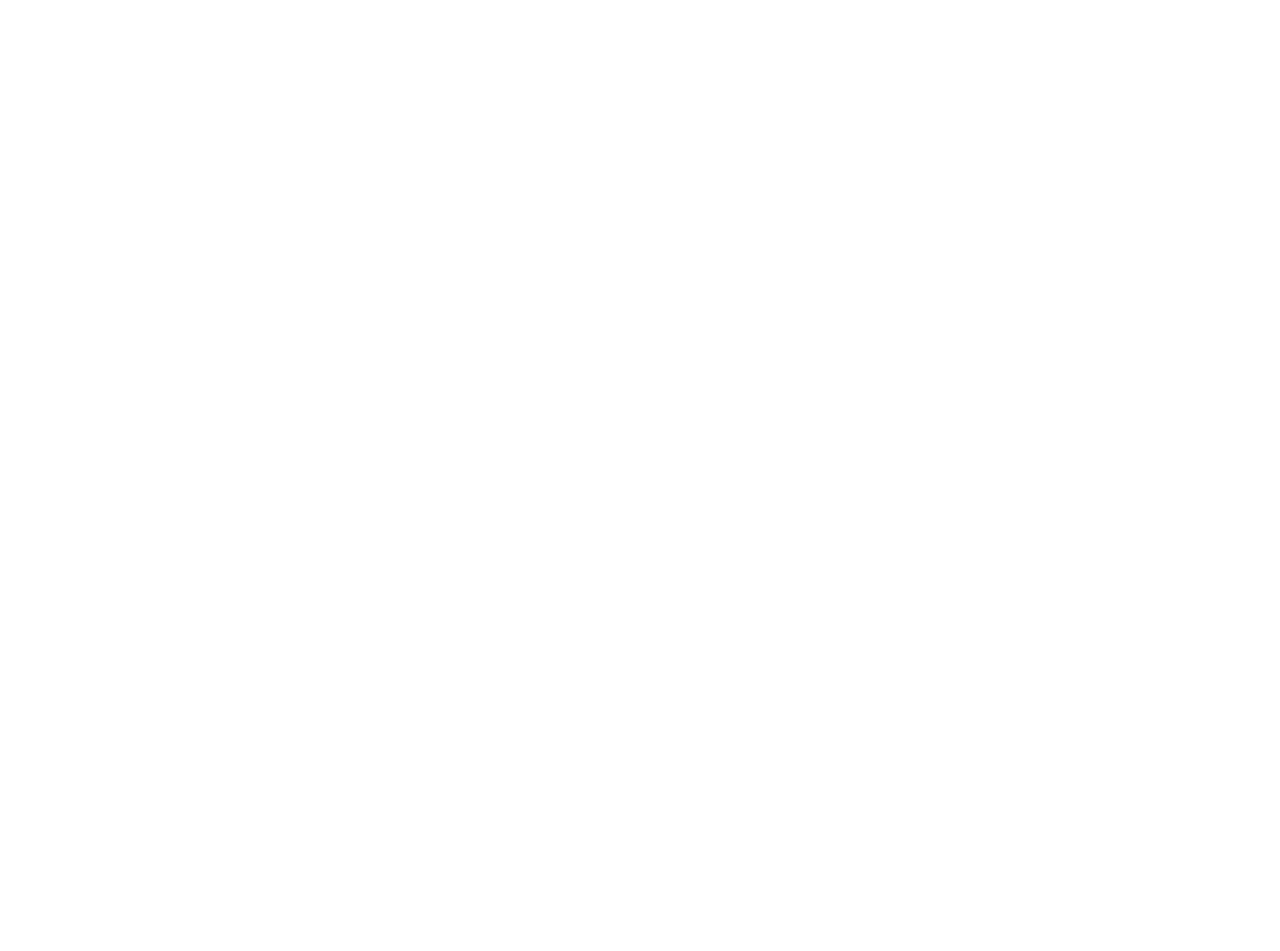
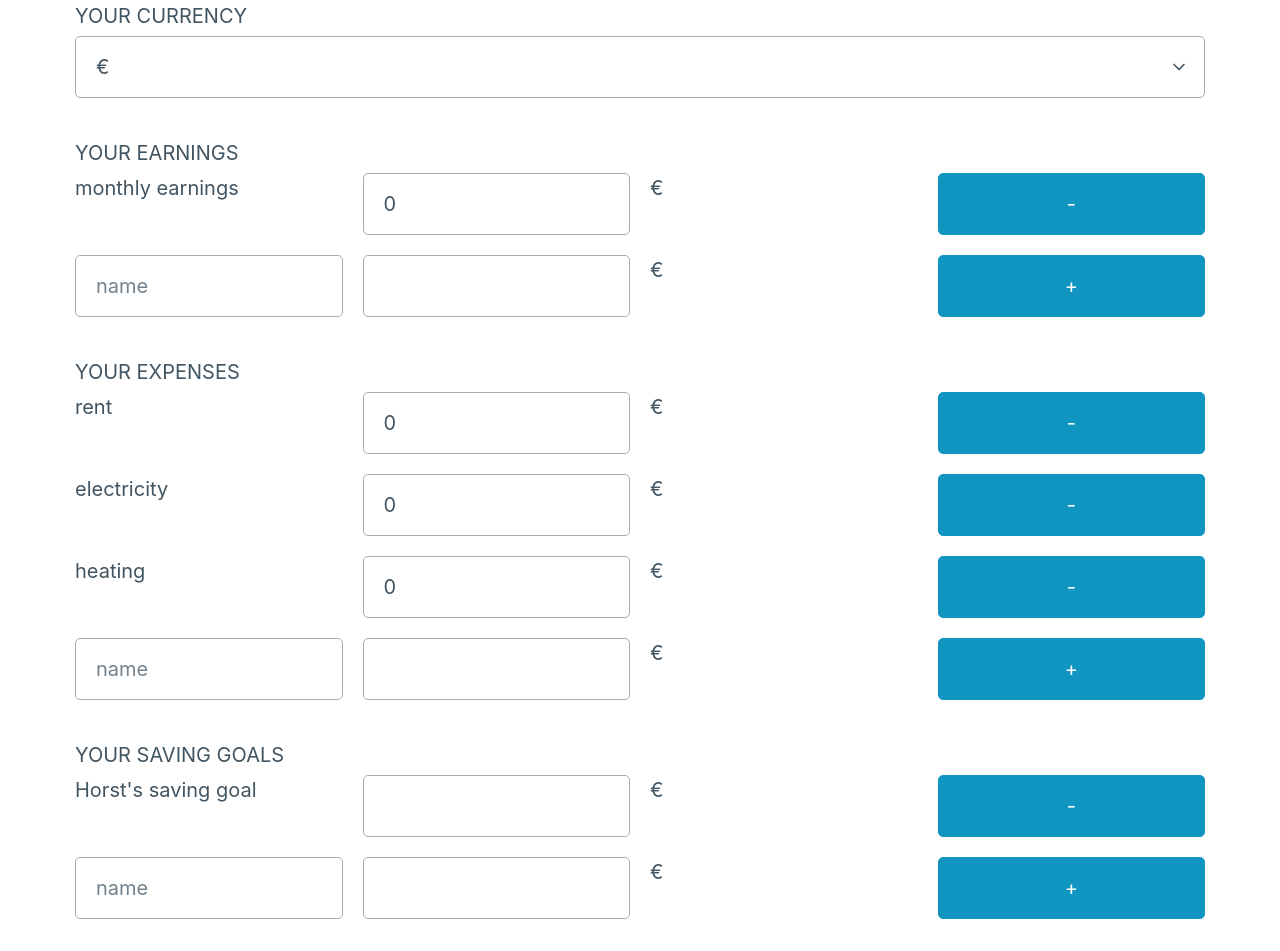
Before and after one commit to fraulueneburg-ironhack/p3-frontend, a React (Create React App) app: page /auth/budget in a window 1280 px wide. Shown: the part 301-1252 px from the top of the page. Before the commit the page ends 800 px from the top, so only its background shows below. Built offline with nearby package versions, Linux system fonts and the light colour scheme.

Commit message:
added budget form (work in progress)

```diff
--- /dev/null
+++ b/src/components/BudgetForm.jsx
@@ -0,0 +1,124 @@
+import { useState, useEffect } from "react"
+
+function BudgetForm() {
+
+    // const [currency, setCurrency] = useState("€");
+
+    // console.log("THE CURRENCY", currency);
+
+
+    const [userObj, setUserObj] = useState({
+        currency: "€",
+        earnings: [
+            { name: "monthly earnings", amount: 0 }
+        ],
+        expenses: [
+            { name: "rent", amount: 0 },
+            { name: "electricity", amount: 0 },
+            { name: "heating", amount: 0 },
+        ],
+        savings: [
+            { name: "My saving goal", amount: 0 }
+        ]
+    });
+
+    const currency = userObj.currency;
+
+
+    const handleChange = (e) => {
+
+        //you need the name of the input here
+        //this is the value of what you typed in the input
+        //spread the object to take everything that doesn't match the input name
+        //setUserObj({ ...userObj, [inputName]: inputValue });
+        let inputName = e.target.name;
+        let inputValue = e.target.value;
+        if (inputName === "currency") {
+            setUserObj({ ...userObj, [inputName]: inputValue })
+        }
+        else {
+            console.log("INPUT NAME RENT ETC", inputName)
+            console.log("PARENT", e.target.parentElement.parentElement.id)
+            //setUserObj({ ...userObj.expenses, userObj.expenses[inputName]: inputValue })
+        }
+        //setUserObj({ ...userObj, [inputName]: inputValue });
+        console.log("NAME", inputName)
+        console.log("VALUE", inputValue)
+        console.log("THE USER OBJ", userObj);
+
+    };
+
+    return (
+        <>
+            <div>BudgetForm</div>
+            <form>
+                <fieldset>
+                    <legend>Your Currency</legend>
+                    <select name="currency" onChange={handleChange}>
+                        <option value="€">€</option>
+                        <option value="US$">US$</option>
+                        <option value="GBP">GBP</option>
+                    </select>
+                </fieldset>
+                <fieldset id="earnings">
+                    <legend>Your earnings</legend>
+                    <div className="grid">
+                        <label>{userObj.earnings[0].name}</label>
+                        <input type="number" value={userObj.earnings[0].amount} name={userObj.earnings[0].name} onChange={handleChange} />{`${currency}`}
+                        <button /*onSubmit={deleteItem}*/>-</button>
+                    </div>
+                    <div className="grid">
+                        <input type="text" /*value={ }*/ name="" onChange={handleChange} placeholder="name" />
+                        <input type="number" /*value={ }*/ name="" onChange={handleChange} />{`${currency}`}
+                        <button /*onSubmit={addItem}*/>+</button>
+                    </div>
+                </fieldset>
+                <fieldset id="expenses">
+                    <legend>Your expenses</legend>
+                    <div className="grid">
+                        <label>{userObj.expenses[0].name}</label>
+                        <input type="number" value={userObj.expenses[0].amount} name={userObj.expenses[0].name} onChange={handleChange} />{`${currency}`}
+                        <button /*onSubmit={deleteItem}*/>-</button>
+                    </div>
+                    <div className="grid">
+                        <label>{userObj.expenses[1].name}</label>
+                        <input type="number" value={userObj.expenses[1].amount} name={userObj.expenses[1].name} onChange={handleChange} />{`${currency}`}
+                        <button /*onSubmit={deleteItem}*/>-</button>
+                    </div>
+                    <div className="grid">
+                        <label>{userObj.expenses[2].name}</label>
+                        <input type="number" value={userObj.expenses[2].amount} name={userObj.expenses[2].name} onChange={handleChange} />{`${currency}`}
+                        <button /*onSubmit={deleteItem}*/>-</button>
+                    </div>
+                    <div className="grid">
+                        <input type="text" /*value={ }*/ name="" onChange={handleChange} placeholder="name" />
+                        <input type="number" /*value={ }*/ name="" onChange={handleChange} />{`${currency}`}
+                        <button /*onSubmit={addItem}*/>+</button>
+                    </div>
+                </fieldset>
+                <fieldset id="savings">
+                    <legend>Your saving goals</legend>
+                    <div className="grid">
+                        <label>Horst's saving goal</label>
+                        <input type="number" /*value={ }*/ name="" onChange={handleChange} />{`${currency}`}
+                        <button /*onSubmit={deleteItem}*/>-</button>
+                    </div>
+                    <div className="grid">
+                        <input type="text" /*value={ }*/ name="" onChange={handleChange} placeholder="name" />
+                        <input type="number" /*value={ }*/ name="" onChange={handleChange} />{`${currency}`}
+                        <button /*onSubmit={addItem}*/>+</button>
+                    </div>
+                </fieldset>
+                <fieldset>
+                    <legend>Your spending categories</legend>
+                </fieldset>
+                <fieldset>
+                    <legend>Your monthly budget:</legend>
+                    10.300,00€
+                </fieldset>
+            </form>
+        </>
+    )
+}
+
+export default BudgetForm
--- a/src/pages/BudgetOverview.jsx
+++ b/src/pages/BudgetOverview.jsx
@@ -1,5 +1,11 @@
+import BudgetForm from "../components/BudgetForm";
+
 function BudgetOverview() {
-  return <div>BudgetOverview</div>;
+  return <>
+    <h1>Your weekly budget</h1>
+    <button>Set up your budget</button>
+    <BudgetForm />
+  </>;
 }
 
 export default BudgetOverview;
```
